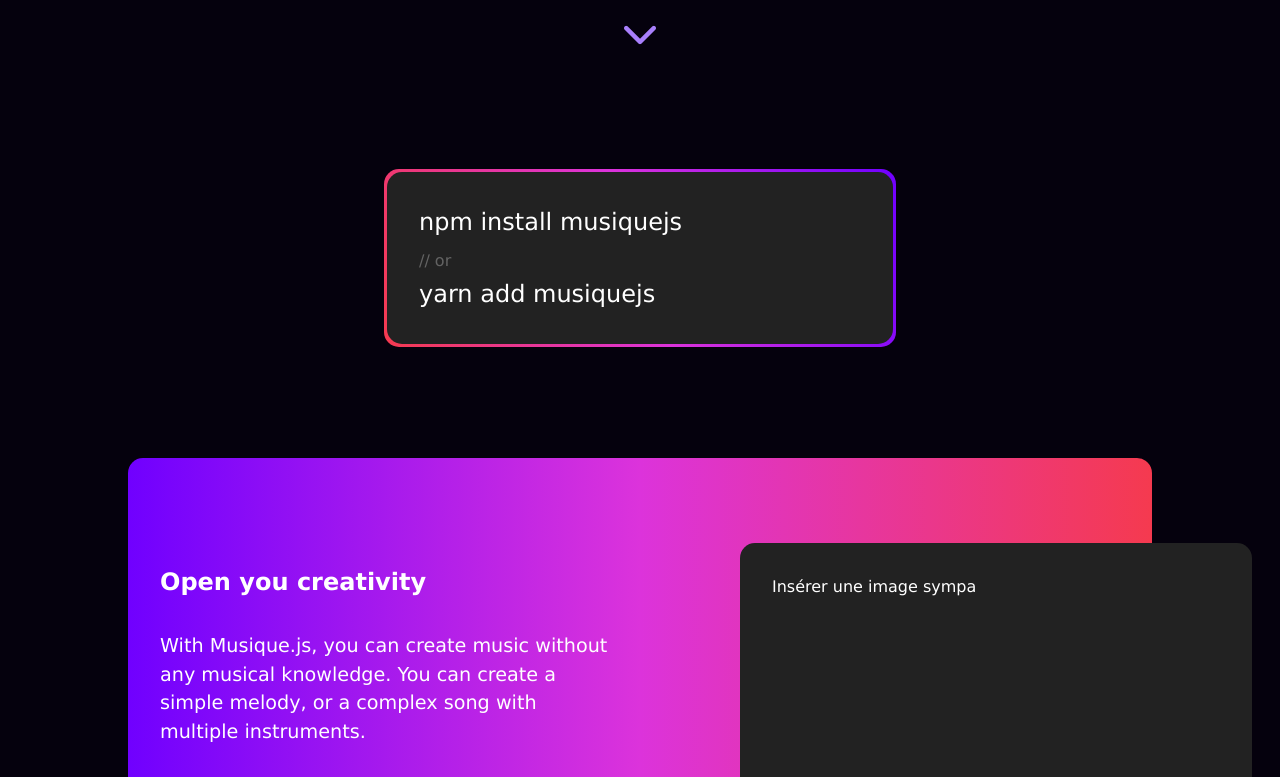
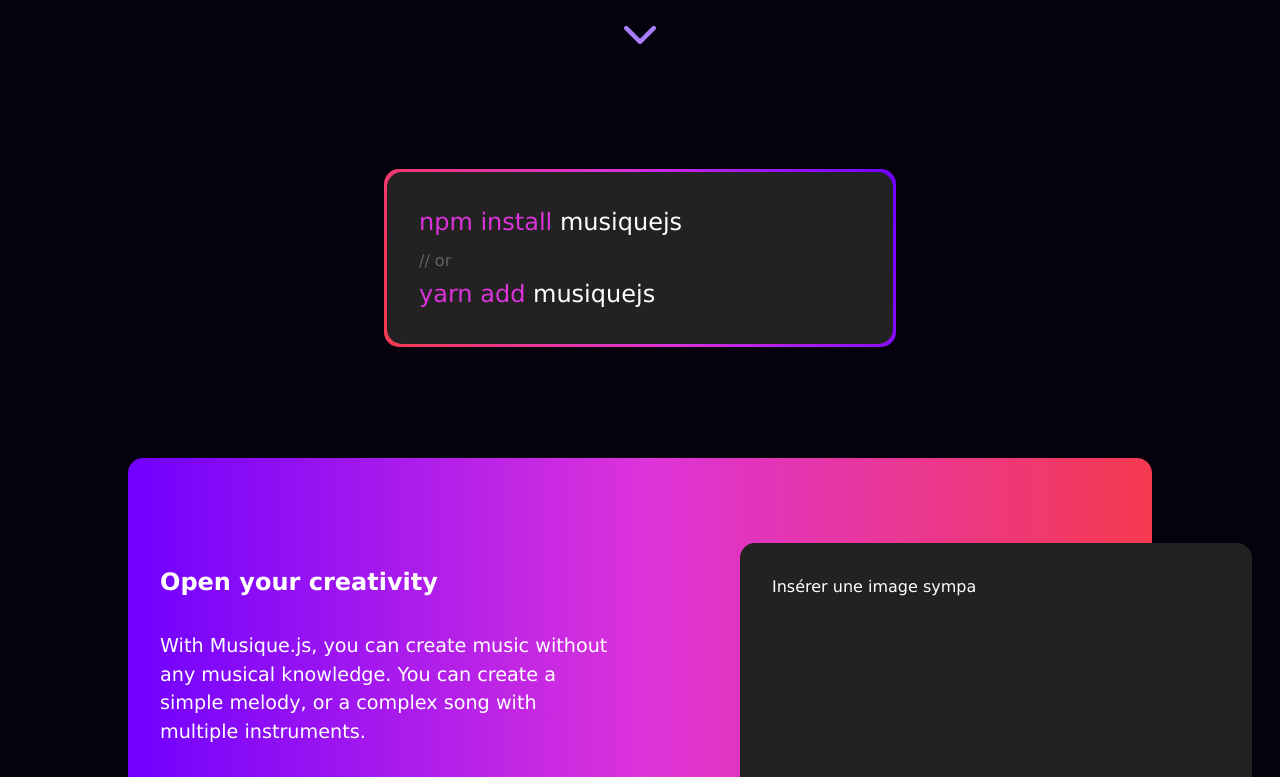
Before and after one commit to musiqueJS/landing, a Vue app: page / in a window 1280 px wide. Shown: the part 582-1359 px from the top of the page. Built offline with nearby package versions, Linux system fonts and the light colour scheme.

Commit message:
:wrench: UPDATE code style

```diff
--- a/src/components/Explore.vue
+++ b/src/components/Explore.vue
@@ -12,16 +12,16 @@
 		<div class="announcement-wrapper">
 			<div class="announcement">
 				<code>
-					<p>npm install musiquejs</p>
-					<span>// or</span>
-					<p>yarn add musiquejs</p>
+					<p><span>npm install</span> musiquejs</p>
+					<span class="comment-code">// or</span>
+					<p><span>yarn add</span> musiquejs</p>
 				</code>
 			</div>
 		</div>
 	</div>
 	<div class="explore">
 		<div class="demo-text">
-			<h2>Open you creativity</h2>
+			<h2>Open your creativity</h2>
 			<p>
 				With Musique.js, you can create music without any musical knowledge. You
 				can create a simple melody, or a complex song with multiple instruments.
@@ -75,6 +75,10 @@
 	}
 
 	.announcement code span {
+		color: #dc33db;
+	}
+
+	.announcement code .comment-code {
 		color: #ffffff4b;
 		font-size: 1rem;
 	}
```
